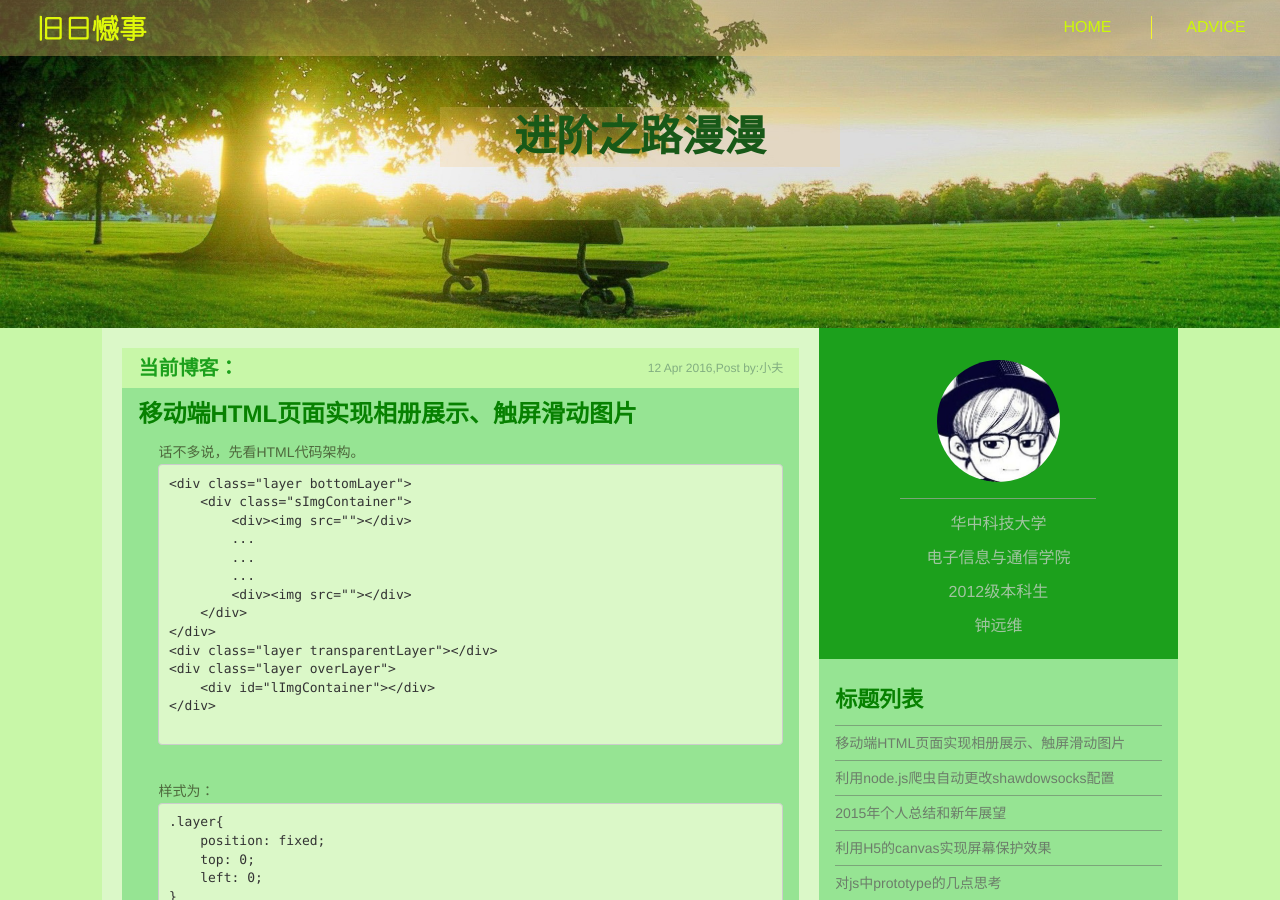
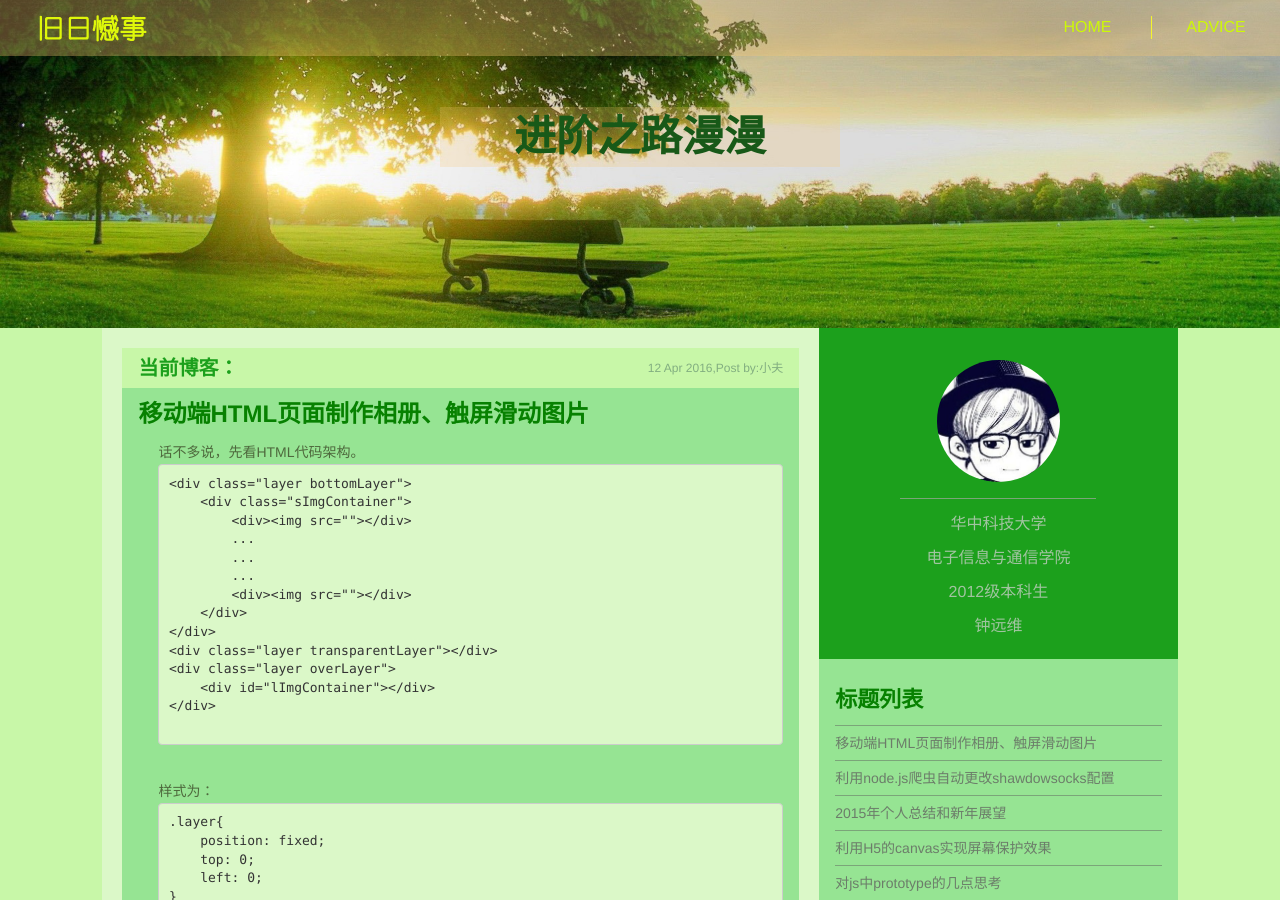
Before and after one commit to VieZhong/blog, a Jekyll site: the page built from _posts/2016-04-12-模仿新浪朋友圈的相册展示.html, in a window 1280 px wide and 900 px high. Built offline with Jekyll 4.4.1, drawn with Linux system fonts in a browser that asks for light colours.

Commit message:
更改了2016-04-12的题目

```diff
--- a/_posts/2016-04-12-模仿新浪朋友圈的相册展示.html
+++ b/_posts/2016-04-12-模仿新浪朋友圈的相册展示.html
@@ -1,6 +1,6 @@
 ---
 layout: post
-title: 移动端HTML页面实现相册展示、触屏滑动图片
+title: 移动端HTML页面制作相册、触屏滑动图片
 author: 小夫
 summary: 该篇文章，提供了一个制作相册的例子，可以在移动端浏览器中使用。效果跟新浪微博和微信朋友圈查看图片一样，点击图片全屏查看，左右滑动可查看前一张或后一张图片，同时可支持查看长图片。滑动主要利用了touchstart、touchmove、touchend事件实现的。文章最后提供demo下载。
 ---
```
